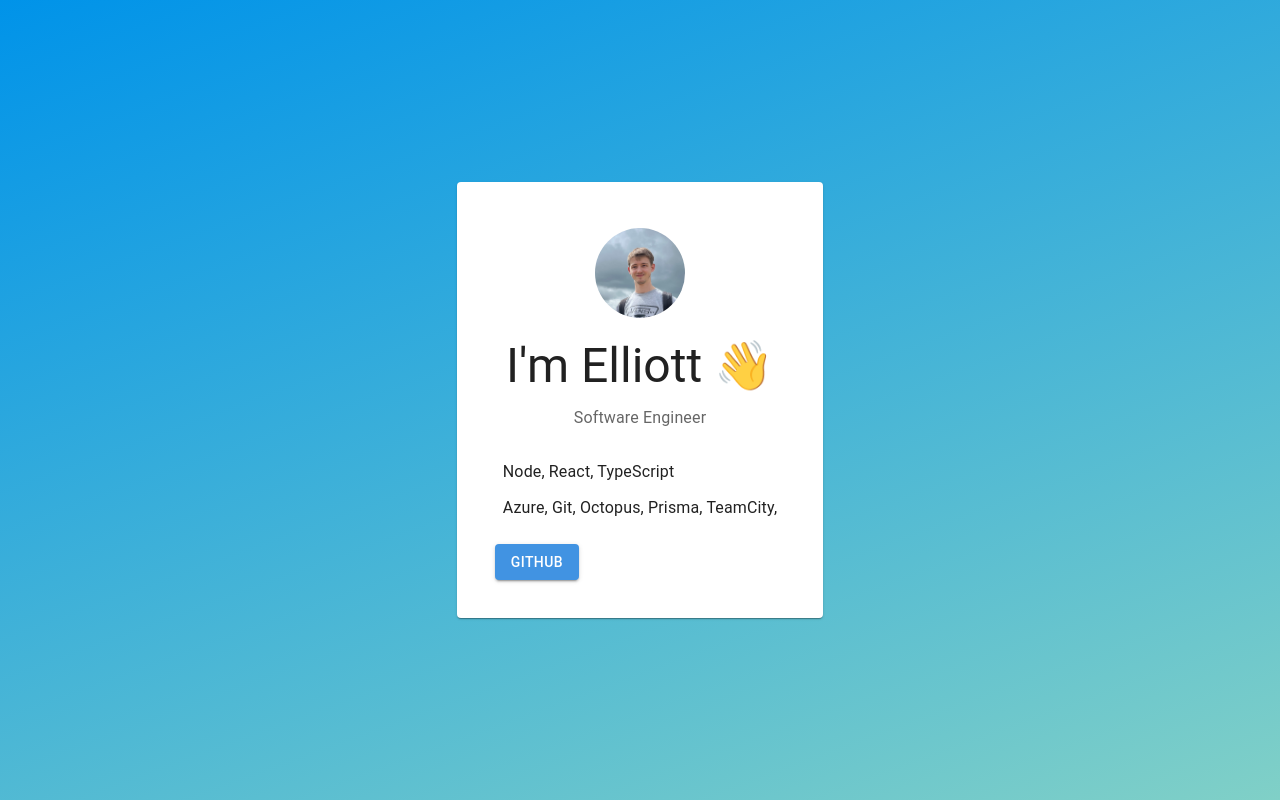
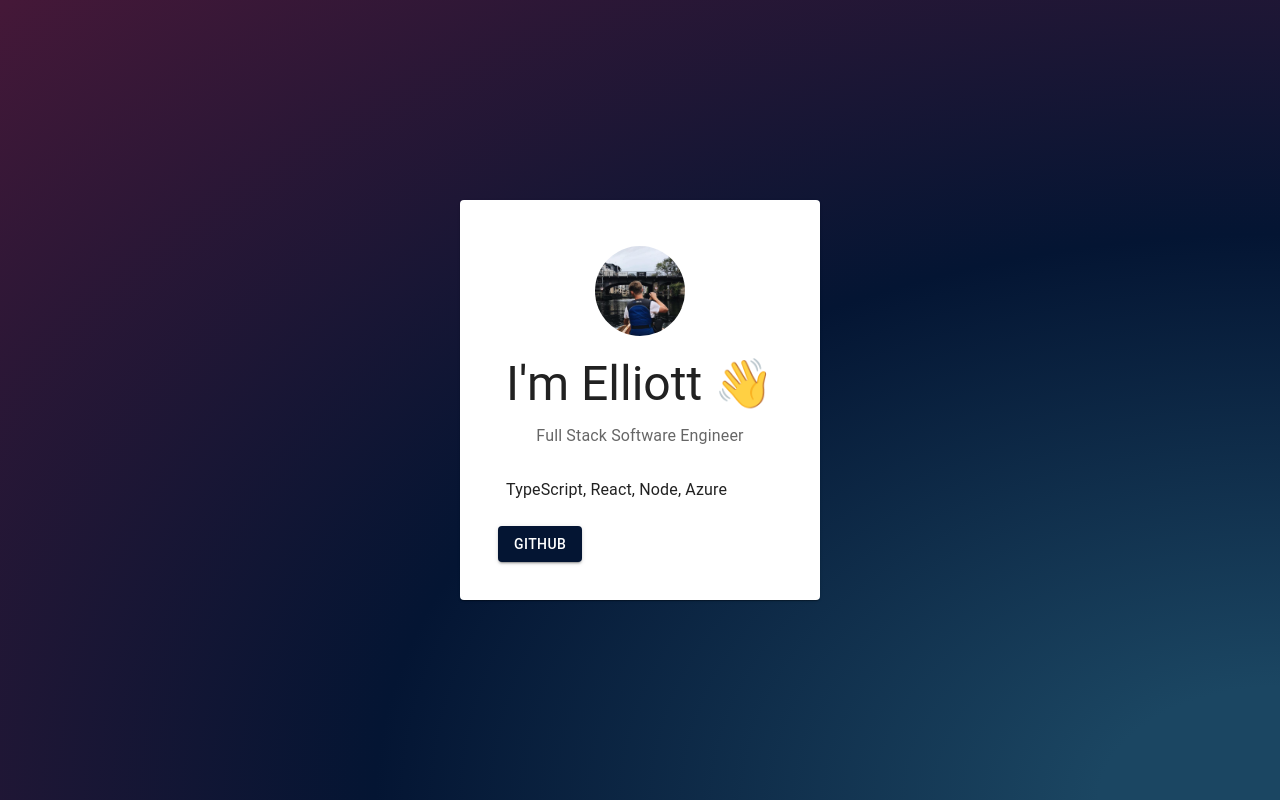
Before and after one commit to ejaycoleman/ejaycoleman.github.io, a React (Create React App) app: page / in a window 1280 px wide. Built offline with nearby package versions, Linux system fonts and the light colour scheme.

Commit message:
2nd revision

```diff
--- a/src/App.js
+++ b/src/App.js
@@ -7,7 +7,7 @@ import {
   Grid,
   Typography,
 } from "@mui/material";
-import meLol from "./me-lol.jpg";
+import meLol from "./6096450.jpeg";
 
 const App = () => {
   return (
@@ -19,8 +19,9 @@ const App = () => {
       justifyContent="center"
       style={{
         minHeight: "100vh",
-        backgroundColor: "#0093E9",
-        backgroundImage: "linear-gradient(160deg, #0093E9 0%, #80D0C7 100%)",
+        backgroundColor: "#041533",
+        background:
+          "radial-gradient(ellipse at right bottom, #1B4662 10%, #041533 50%, #451838 100%)",
       }}
     >
       <Card style={{ padding: 30 }}>
@@ -44,12 +45,11 @@ const App = () => {
               </span>
             </Typography>
             <Typography sx={{ mt: 1.5 }} color="text.secondary">
-              Software Engineer
+              Full Stack Software Engineer
             </Typography>
           </div>
-          <Typography sx={{ mt: 1.5 }}>Node, React, TypeScript</Typography>
           <Typography sx={{ mt: 1.5 }}>
-            Azure, Git, Octopus, Prisma, TeamCity,
+            TypeScript, React, Node, Azure
           </Typography>
         </CardContent>
         <CardActions>
--- a/src/index.js
+++ b/src/index.js
@@ -9,7 +9,7 @@ import { CssBaseline } from "@mui/material";
 const theme = createTheme({
   palette: {
     primary: {
-      main: "#4193E2",
+      main: "#041533",
       contrastText: "#fff",
     },
   },
```
Also changed, not shown: src/6096450.jpeg (added), src/me-lol.jpg (deleted).
